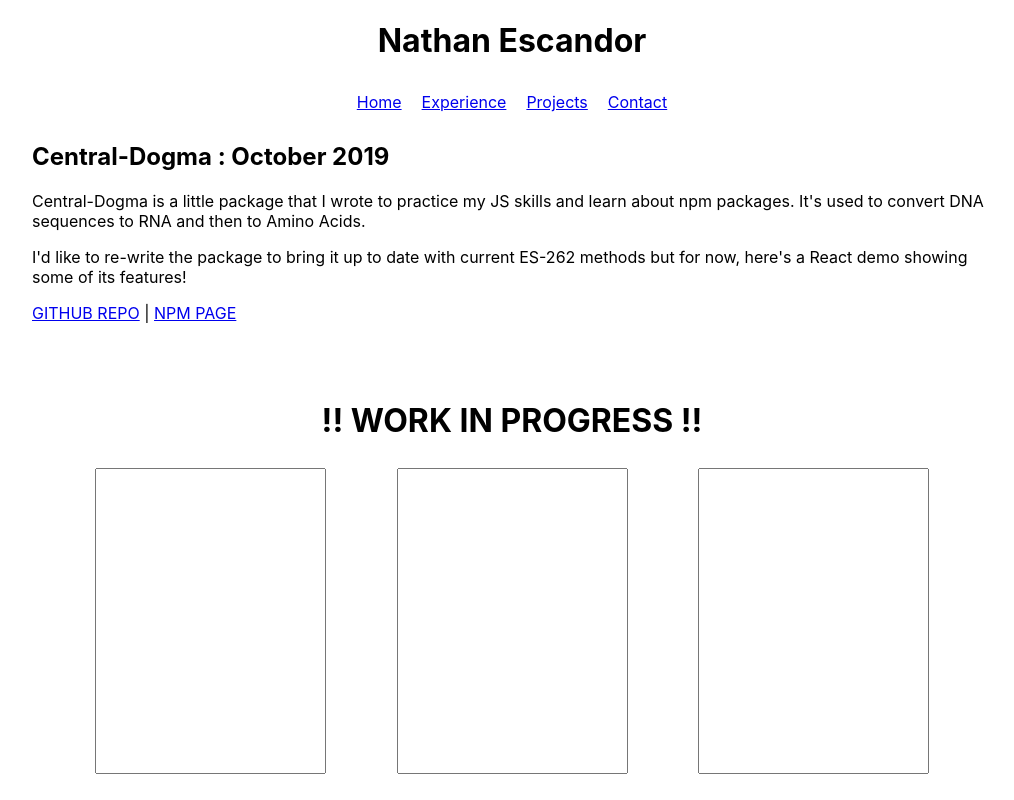
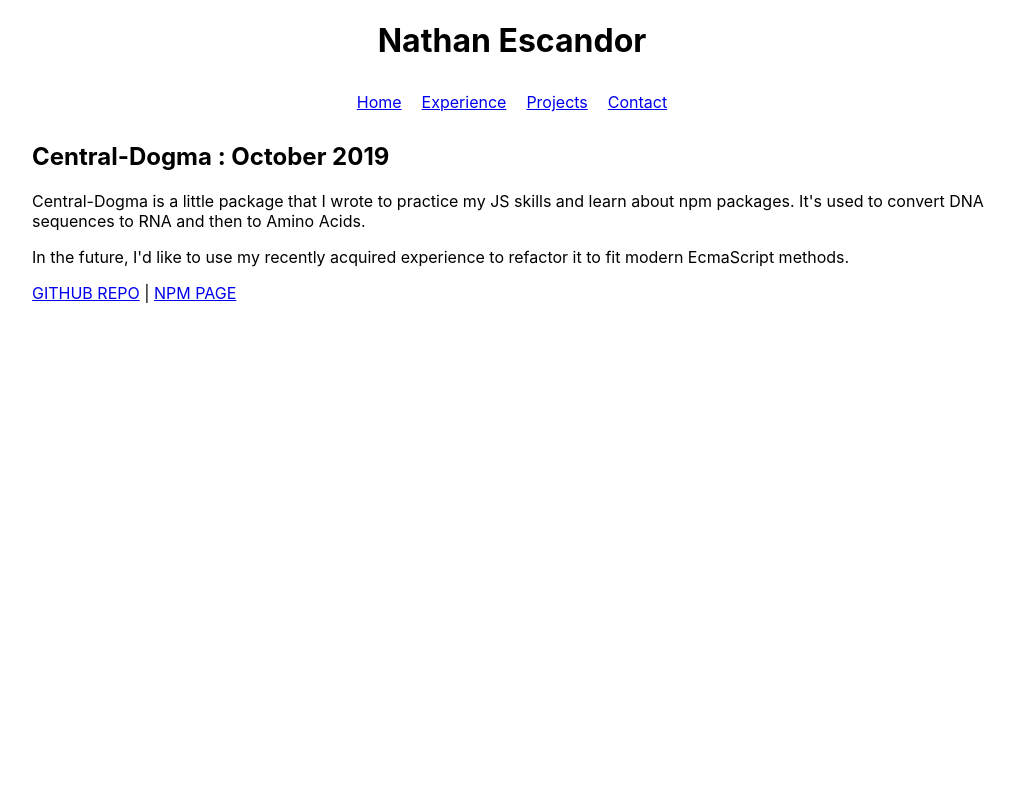
Before and after one commit to NathanEscandor/NathanEscandor.github.io, a React (Create React App) app: page /projects in a window 1280 px wide. Shown: the top 800 px of the page, without its empty margins (128-1142 px from the left). Built offline with nearby package versions, Linux system fonts and the light colour scheme.

Commit message:
Removed codon demo for now

```diff
--- a/src/Content/Projects.js
+++ b/src/Content/Projects.js
@@ -1,6 +1,5 @@
 import * as React from 'react';
 import { Grid, Divider } from '@material-ui/core';
-import CodonDemo from './CodonDemo/CodonDemo';
 
 function Projects() {
     return(
@@ -11,13 +10,11 @@ function Projects() {
                         Central-Dogma is a little package that I wrote to practice my JS skills and learn about npm packages. It's used to convert DNA sequences to RNA and then to Amino Acids.
                     </p>
                     <p>
-                        I'd like to re-write the package to bring it up to date with current ES-262 methods but for now, here's a React demo showing some of its features!
+                        In the future, I'd like to use my recently acquired experience to refactor it to fit modern EcmaScript methods.
                     </p>
                     <p><a href="https://github.com/NathanEscandor/codon">GITHUB REPO</a> | <a href="https://www.npmjs.com/package/central-dogma">NPM PAGE</a></p>
                 <br /><br />
             </Grid>
-            <Divider />
-            <CodonDemo />
         </>
     );
 };
```
